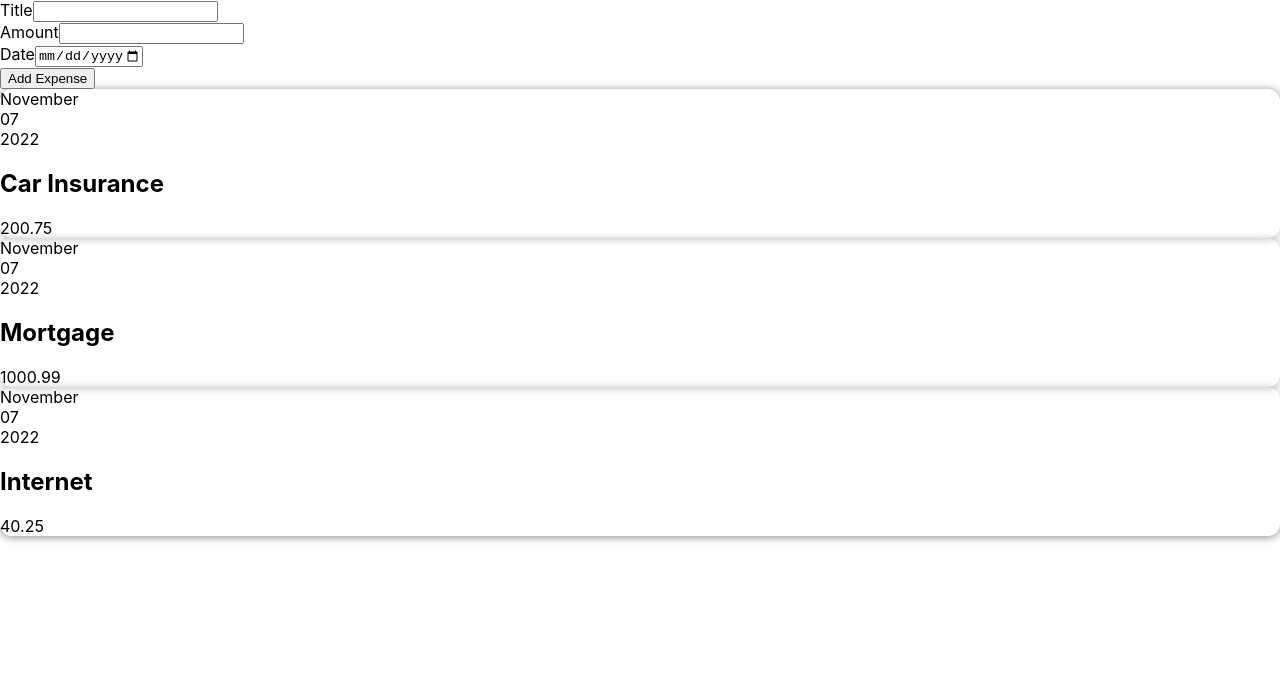
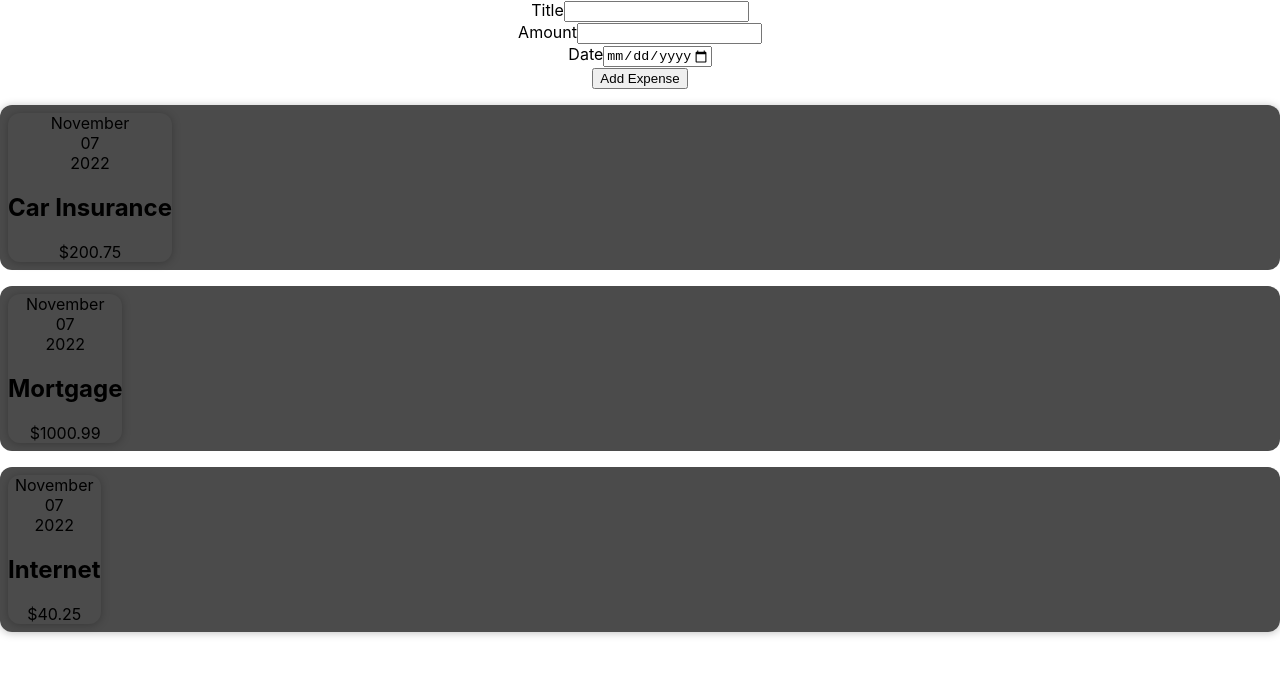
Before and after one commit to thebrandonhoward/reactdemo, a React (Create React App) app: page / in a window 1280 px wide. Shown: the top 676 px of the page. Built offline with nearby package versions, Linux system fonts and the light colour scheme.

Commit message:
Adds various changes

```diff
--- a/package.json
+++ b/package.json
@@ -1,6 +1,6 @@
 {
   "name": "reactdemo",
-  "version": "0.1.0",
+  "version": "0.2.0",
   "private": true,
   "dependencies": {
     "@testing-library/jest-dom": "^5.16.5",
@@ -12,7 +12,7 @@
     "@types/react-dom": "^18.0.6",
     "react": "^18.2.0",
     "react-dom": "^18.2.0",
-    "react-scripts": "5.0.1",
+    "react-scripts": "^5.0.1",
     "typescript": "^4.8.4",
     "web-vitals": "^2.1.4"
   },
--- a/public/index.html
+++ b/public/index.html
@@ -26,9 +26,10 @@
     -->
     <title>React App</title>
   </head>
+
   <body>
     <noscript>You need to enable JavaScript to run this app.</noscript>
-    <div id="root"></div>
+    <div id="root">loading user experience...</div>
     <!--
       This HTML file is a template.
       If you open it directly in the browser, you will see an empty page.
@@ -40,4 +41,5 @@
       To create a production bundle, use `npm run build` or `yarn build`.
     -->
   </body>
+
 </html>
--- a/src/App.css
+++ b/src/App.css
@@ -1,19 +1,19 @@
-.App {
+.app {
   text-align: center;
 }
 
-.App-logo {
+.app-logo {
   height: 40vmin;
   pointer-events: none;
 }
 
 @media (prefers-reduced-motion: no-preference) {
-  .App-logo {
+  .app-logo {
     animation: App-logo-spin infinite 20s linear;
   }
 }
 
-.App-header {
+.app-header {
   background-color: #282c34;
   min-height: 100vh;
   display: flex;
@@ -24,7 +24,7 @@
   color: white;
 }
 
-.App-link {
+.app-link {
   color: #61dafb;
 }
 
--- a/src/App.tsx
+++ b/src/App.tsx
@@ -1,60 +1,29 @@
-import React from 'react';
-import logo from './logo.svg';
-//import './App.css';
-import ExpenseItem from './components/Expenses/ExpenseItem';
-import Expenses from './components/Expenses/Expenses';
-import NewExpense from './components/NewExpense/NewExpense';
+import React                            from 'react';
+import logo                             from './logo.svg';
+import                                  './App.css';
+import Expenses                         from './components/Expenses/Expenses';
+import NewExpense                       from './components/NewExpense/NewExpense';
+import { getExpenses as GetExpenses }   from './common/expenses';
 
-const App = () => {
-  const expenses:Array<{id:number, expenseDate:string|Date, expenseTitle:string, expenseAmount:number}> = [
-    {
-      id: Math.random(),
-      expenseDate: new Date(2022, 10, 7),
-      expenseTitle: 'Car Insurance',
-      expenseAmount: 200.75
-    },
-    {
-      id: Math.random(),
-      expenseDate: new Date(2022, 10, 7),
-      expenseTitle: 'Mortgage',
-      expenseAmount: 1_000.99
-    },
-    {
-      id: Math.random(),
-      expenseDate: new Date(2022, 10, 7),
-      expenseTitle: 'Internet',
-      expenseAmount: 40.25
-    }
-  ];
+const App = () =>
+{
+  const expenses:{id:number,expenseDate:Date,expenseTitle:string,expenseAmount:number}[] = GetExpenses();
 
-  const onAddExpenseHandler = (expense:{}) => {
+  const onAddExpenseHandler = (expense:{}) =>
+  {
     console.log('App.tsx');
     console.log(expense);
   }
 
   return (
-    <div className="App">
-      {/* <header className="App-header">
-        <img src={logo} className="App-logo" alt="logo" />
-        <p>
-          Edit <code>src/App.tsx</code> and save to reload.
-        </p>
-        <a
-          className="App-link"
-          href="https://reactjs.org"
-          target="_blank"
-          rel="noopener noreferrer"
-        >
-          Learn React
-        </a>
-      </header> */}
-
+    <div className="app">
       <body>
         <NewExpense onAddExpenseHandler={onAddExpenseHandler}></NewExpense>
         <Expenses items={expenses}></Expenses>
       </body>
     </div>
   );
+
 }
 
 export default App;
--- /dev/null
+++ b/src/common/expenses.tsx
@@ -0,0 +1,23 @@
+export const getExpenses = ():{id:number, expenseDate:Date, expenseTitle:string, expenseAmount:number}[]=>
+{
+    return [
+                {
+                id: Math.random(),
+                expenseDate: new Date(2022, 10, 7),
+                expenseTitle: 'Car Insurance',
+                expenseAmount: 200.75
+                },
+                {
+                id: Math.random(),
+                expenseDate: new Date(2022, 10, 7),
+                expenseTitle: 'Mortgage',
+                expenseAmount: 1_000.99
+                },
+                {
+                id: Math.random(),
+                expenseDate: new Date(2022, 10, 7),
+                expenseTitle: 'Internet',
+                expenseAmount: 40.25
+                }
+            ];
+}
--- a/src/components/Expenses/ExpenseDate.tsx
+++ b/src/components/Expenses/ExpenseDate.tsx
@@ -1,4 +1,4 @@
-const ExpenseDate = (props:any) => {
+const ExpenseDate = (props:{expenseDate:Date}) => {
     const month = props.expenseDate.toLocaleString('en-US', {month: 'long'});
     const day = props.expenseDate.toLocaleString('en-US', {day: '2-digit'});
     const year = props.expenseDate.getFullYear();
--- a/src/components/Expenses/ExpenseItem.css
+++ b/src/components/Expenses/ExpenseItem.css
@@ -0,0 +1,10 @@
+.expense-item {
+    display: flex;
+    justify-content: space-between;
+    align-items: center;
+    box-shadow: 0 2px 8px rgba((0,0,0,0.25), green, blue, alpha);
+    padding: 0.5rem;
+    margin: 1rem 0;
+    border-radius: 12px;
+    background-color: #4b4b4b;
+}
--- a/src/components/Expenses/ExpenseItem.tsx
+++ b/src/components/Expenses/ExpenseItem.tsx
@@ -1,19 +1,22 @@
-import Card from "../UI/Card";
-import ExpenseDate from "./ExpenseDate";
+import Card                 from "../UI/Card";
+import ExpenseDate          from "./ExpenseDate";
+import                      './ExpenseItem.css';
 
-const ExpenseItem = (props:any) => {
-
+const ExpenseItem = (props:{expenseDate:Date,expenseTitle:string,expenseAmount:number}) =>
+{
     console.log("State Render");
 
     return (
+        <div className="expense-item">
             <Card>
                 <ExpenseDate expenseDate={props.expenseDate}></ExpenseDate>
 
                 <div>
                     <h2>{props.expenseTitle}</h2>
-                <div>{props.expenseAmount}</div>
+                    <div>${props.expenseAmount}</div>
                 </div>
             </Card>
+        </div>
     );
 }
 
--- a/src/components/Expenses/Expenses.tsx
+++ b/src/components/Expenses/Expenses.tsx
@@ -1,14 +1,17 @@
-import Card from "../UI/Card";
-import ExpenseItem from "./ExpenseItem";
+import Card             from "../UI/Card";
+import ExpenseItem      from "./ExpenseItem";
 
-const Expenses = (props:any) => {
+const Expenses = (props:{items:{expenseDate:Date,expenseTitle:string,expenseAmount:number}[]}) => {
 
 
     return(
         <Card>
-            {props.items.map((item:any) => <ExpenseItem expenseDate={item.expenseDate}
-                                                     expenseTitle={item.expenseTitle}
-                                                     expenseAmount={item.expenseAmount}></ExpenseItem>)}
+            {
+                props.items.map((item:{expenseDate:Date,expenseTitle:string,expenseAmount:number}) =>
+                    <ExpenseItem expenseDate={item.expenseDate}
+                                 expenseTitle={item.expenseTitle}
+                                 expenseAmount={item.expenseAmount}></ExpenseItem>)
+            }
         </Card>
     )
 }
--- a/src/index.tsx
+++ b/src/index.tsx
@@ -1,13 +1,14 @@
-import React from 'react';
-import ReactDOM from 'react-dom/client';
-import './index.css';
-import App from './App';
-import reportWebVitals from './reportWebVitals';
+import React            from 'react';
+import ReactDOM         from 'react-dom/client';
+import                  './index.css';
+import App              from './App';
+import reportWebVitals  from './reportWebVitals';
 
-const root = ReactDOM.createRoot(
+const root = ReactDOM
+.createRoot(
   document.getElementById('root') as HTMLElement
-);
-root.render(
+)
+.render(
   <React.StrictMode>
     <App />
   </React.StrictMode>
```
Also changed, not shown: 1 other file (tests, documents, lock files or other folders). Lines whose indentation alone changed are shown as unchanged.
